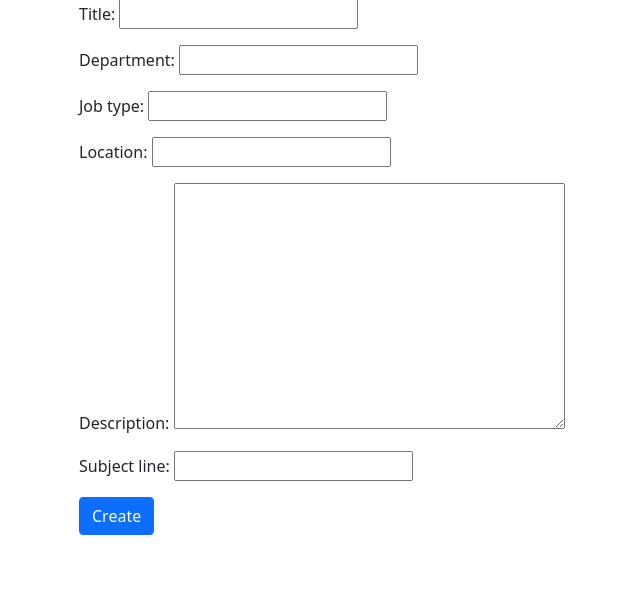
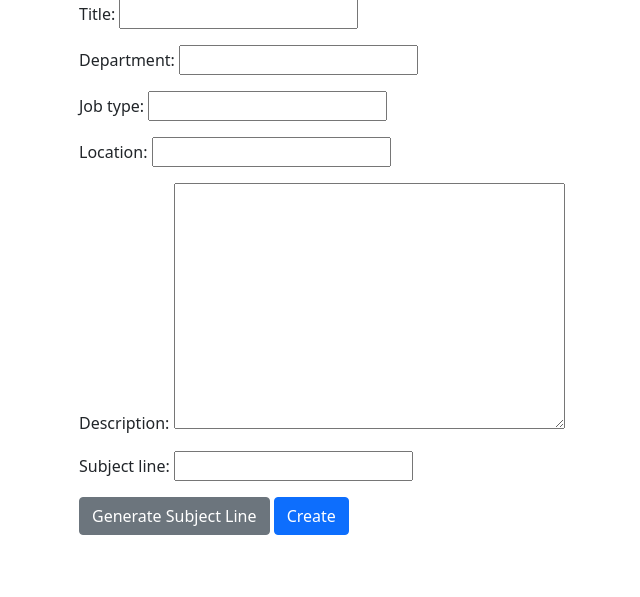
Before and after one commit to Shariq80/Email-AutoGrab, a Django app: page /job-postings/create/ in a window 1280 px wide. Shown: the part 127-724 px from the top of the page, without its empty margins (3-643 px from the left). Run offline with Django 5.2, Linux system fonts and the light colour scheme; parts of the project's set-up code (start-up, migrations or seed data) failed here and were passed over.

Commit message:
Updated Code

```diff
--- a/job_postings/forms.py
+++ b/job_postings/forms.py
@@ -6,3 +6,10 @@ class JobPostingForm(forms.ModelForm):
     class Meta:
         model = JobPosting
         fields = ['title', 'department', 'job_type', 'location', 'description', 'subject_line']
+        widgets = {
+            'subject_line': forms.TextInput(attrs={'readonly': 'readonly'}),
+        }
+
+    def __init__(self, *args, **kwargs):
+        super().__init__(*args, **kwargs)
+        self.fields['subject_line'].required = False
--- a/job_postings/urls.py
+++ b/job_postings/urls.py
@@ -8,4 +8,5 @@ urlpatterns = [
     path('<int:pk>/', views.JobPostingDetailView.as_view(), name='job_posting_detail'),
     path('<int:pk>/update/', views.JobPostingUpdateView.as_view(), name='job_posting_update'),
     path('<int:pk>/delete/', views.JobPostingDeleteView.as_view(), name='job_posting_delete'),
+    path('generate-subject-line/', views.generate_subject_line, name='generate_subject_line'),
 ]
--- a/job_postings/views.py
+++ b/job_postings/views.py
@@ -1,8 +1,13 @@
 # job_postings/views.py
 from django.shortcuts import render, redirect, get_object_or_404
 from django.views.generic import ListView, CreateView, UpdateView, DeleteView, DetailView
+from django.http import JsonResponse
+from django.utils.text import slugify
+from django.views.decorators.http import require_POST
 from .models import JobPosting
 from .forms import JobPostingForm
+import json
+import uuid
 
 class JobPostingListView(ListView):
     model = JobPosting
@@ -30,3 +35,16 @@ class JobPostingDetailView(DetailView):
     model = JobPosting
     template_name = 'job_postings/detail.html'
     context_object_name = 'job_posting'
+
+@require_POST
+def generate_subject_line(request):
+    data = json.loads(request.body)
+    title = data.get('title')
+    department = data.get('department')
+
+    if not title or not department:
+        return JsonResponse({'error': 'Title and department are required'}, status=400)
+
+    subject_line = slugify(f"{title}-{department}-{uuid.uuid4().hex[:8]}")
+
+    return JsonResponse({'subject_line': subject_line})
--- a/templates/job_postings/create.html
+++ b/templates/job_postings/create.html
@@ -1,13 +1,52 @@
-<!-- templates/job_postings/create.html -->
 {% extends 'base.html' %}
 
 {% block title %}Create Job Posting{% endblock %}
 
 {% block content %}
 <h2>Create Job Posting</h2>
-<form method="post">
+<form method="post" id="job-posting-form">
     {% csrf_token %}
     {{ form.as_p }}
+    <button type="button" id="generate-subject-line" class="btn btn-secondary">Generate Subject Line</button>
     <button type="submit" class="btn btn-primary">Create</button>
 </form>
+
+<script>
+document.addEventListener('DOMContentLoaded', function() {
+    const generateButton = document.getElementById('generate-subject-line');
+    const subjectLineInput = document.querySelector('input[name="subject_line"]');
+    const titleInput = document.querySelector('input[name="title"]');
+    const departmentInput = document.querySelector('input[name="department"]');
+
+    generateButton.addEventListener('click', function() {
+        const title = titleInput.value;
+        const department = departmentInput.value;
+
+        if (!title || !department) {
+            alert('Please fill in the title and department fields first.');
+            return;
+        }
+
+        fetch('{% url "generate_subject_line" %}', {
+            method: 'POST',
+            headers: {
+                'Content-Type': 'application/json',
+                'X-CSRFToken': document.querySelector('[name=csrfmiddlewaretoken]').value,
+            },
+            body: JSON.stringify({
+                title: title,
+                department: department,
+            }),
+        })
+        .then(response => response.json())
+        .then(data => {
+            subjectLineInput.value = data.subject_line;
+        })
+        .catch(error => {
+            console.error('Error:', error);
+            alert('An error occurred while generating the subject line.');
+        });
+    });
+});
+</script>
 {% endblock %}
```
Also changed, not shown: db.sqlite3.
